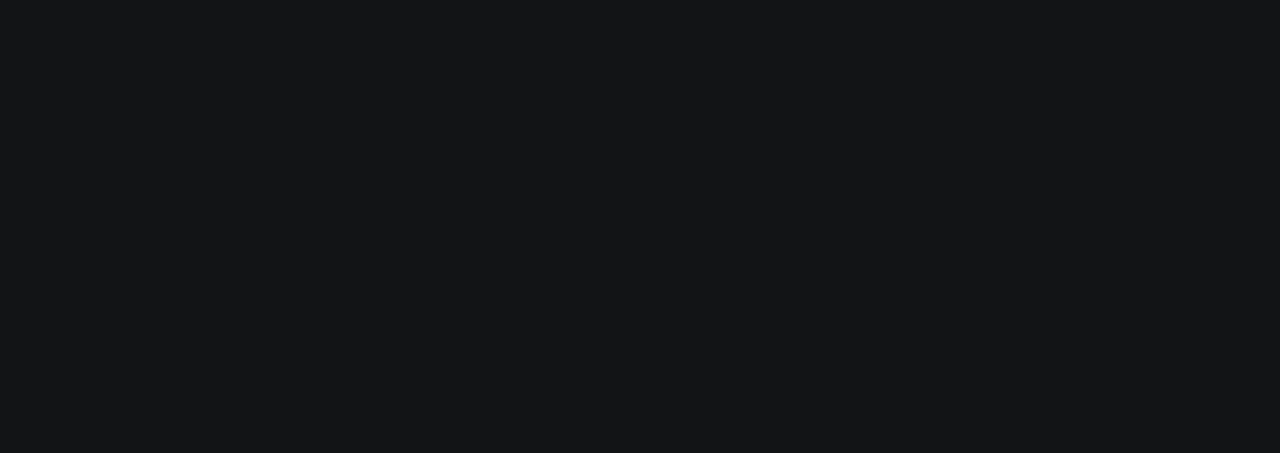
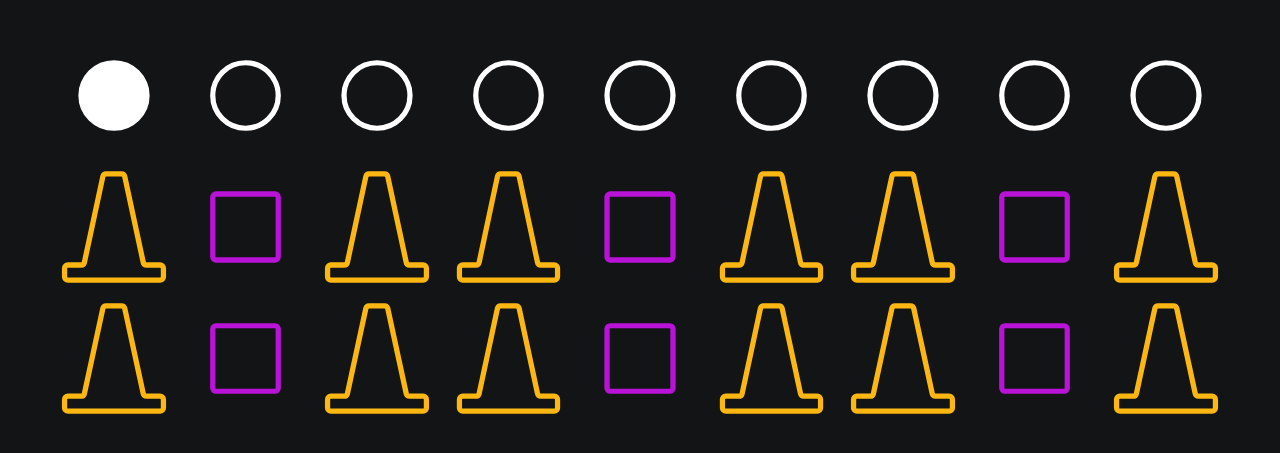
Before and after one commit to lobstahbots/2023-Dashboard, a Svelte app: page / in a window 1280 px wide. Shown: the part 173-626 px from the top of the page. Built offline with nearby package versions, Linux system fonts and the light colour scheme.

Commit message:
Add GridDiagram instance to App

```diff
--- a/src/App.svelte
+++ b/src/App.svelte
@@ -1,11 +1,33 @@
 <script lang="ts">
+  import GridDiagram from "./lib/GridDiagram.svelte";
+  import Node, { NodeState } from "./lib/Node";
 
+  const placeholderState: Node[] = [];
+
+  for (let row = 0; row < 3; row++) {
+    for (let col = 0; col < 9; col++) {
+      placeholderState.push(new Node(
+        row,
+        col,
+        NodeState.Unscored
+      ));
+    }
+  }
+
+  placeholderState[0].state = NodeState.Selected;
 </script>
 
 <main>
-
+  <GridDiagram nodes={placeholderState} />
 </main>
 
 <style>
 
+  main {
+    display: grid;
+    place-items: center;
+    height: 100%;
+    overflow: auto;
+    padding: 0 3em;
+  }
 </style>
```
